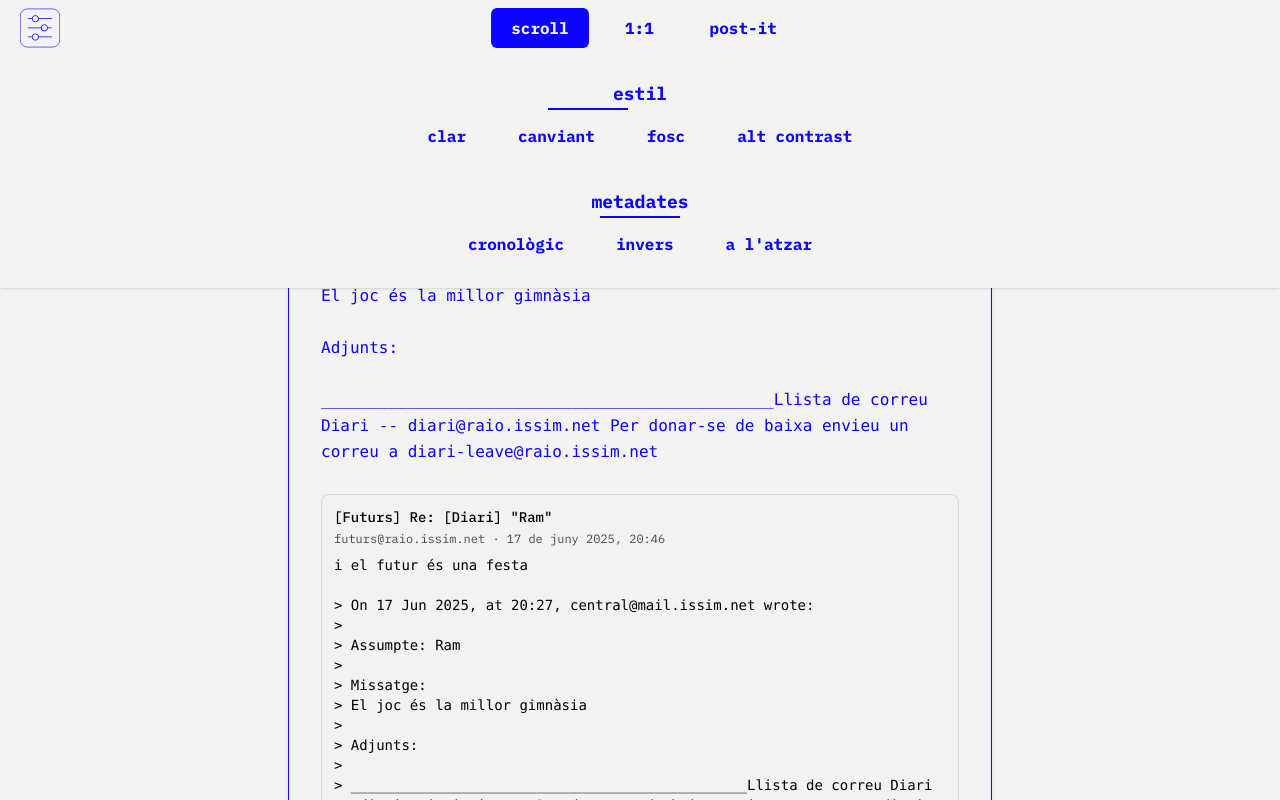
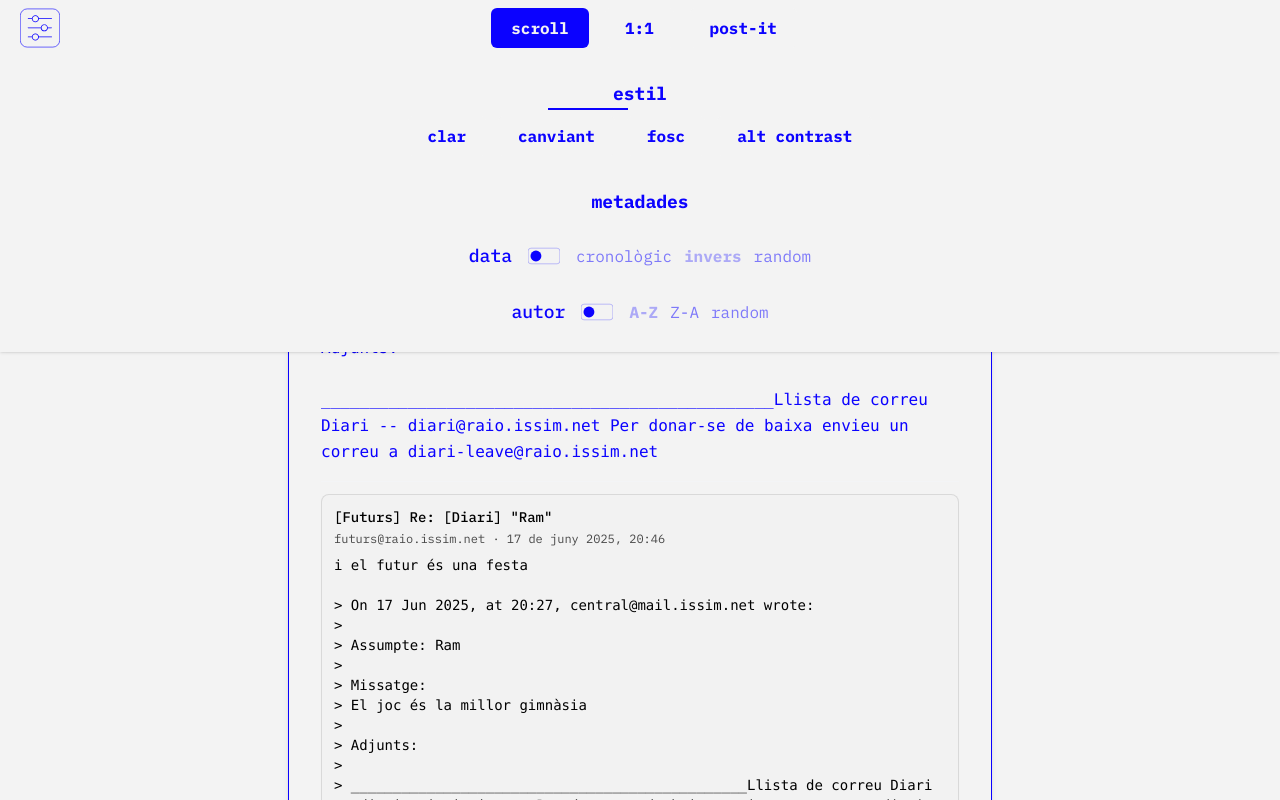
Before and after one commit to Kat-lev/reverbe-frontend, a React (Vite) app: page /style1 in a window 1280 px wide. Both pictures are taken after a click on the button "Toggle navigation and filters". Shown: the top 800 px of the page. Built offline with nearby package versions, Linux system fonts and the light colour scheme; no server answers.

Commit message:
Add Metadata option to Header - not yet functional

```diff
--- a/src/components/Header.jsx
+++ b/src/components/Header.jsx
@@ -2,25 +2,20 @@ import React, { useState } from "react";
 import Navbar from "./Navbar";
 import Button from "./Button";
 import filterIcon from "../assets/filter-icon.svg";
+import toggleOnIcon from "../assets/toggle-on.svg";
+import toggleOffIcon from "../assets/toggle-off.svg";
 import { useTheme } from "../hooks/useThemeContext";
 
 function Header() {
   const [open, setOpen] = useState(false);
-  const [order, setOrder] = useState("newest");
+
   const { theme, setTheme, randomizeColors } = useTheme();
 
-  const getOrderTranslate = () => {
-    switch (order) {
-      case "oldest":
-        return "-translate-x-[6.5rem]";
-      case "newest":
-        return "translate-x-0";
-      case "random":
-        return "translate-x-[6.5rem]";
-      default:
-        return "translate-x-0";
-    }
-  };
+  const [dataEnabled, setDataEnabled] = useState(false);
+  const [authorEnabled, setAuthorEnabled] = useState(false);
+
+  const [dataOrder, setDataOrder] = useState("newest");
+  const [authorOrder, setAuthorOrder] = useState("az");
 
   const getStyleTranslate = () =>
     theme === "canviant" ? "translate-x-[3.25rem]" : "-translate-x-[3.25rem]";
@@ -41,6 +36,7 @@ function Header() {
             <Navbar onLinkClick={() => setOpen(false)} />
           </div>
         )}
+
         <div className="w-10" />
       </div>
 
@@ -48,6 +44,7 @@ function Header() {
         <div className="animate-fade-in-down">
           <div className="flex flex-col items-center justify-center gap-8 p-6">
 
+            {/* ESTIL */}
             <div className="flex flex-col items-center gap-2">
               <span className="text-lg font-bold">estil</span>
               <div className="flex items-center gap-3 relative">
@@ -56,49 +53,116 @@ function Header() {
                     className={`h-0.5 w-20 bg-(--blue) transition-transform duration-300 ${getStyleTranslate()}`}
                   ></div>
                 </div>
-          <Button variant="primary" onClick={() => {setTheme("normal"); }}>
+                <Button variant="primary" onClick={() => setTheme("normal")}>
                   clar
                 </Button>
-          <Button variant="primary" onClick={() => {
+                <Button
+                  variant="primary"
+                  onClick={() => {
                     setTheme("canviant");
                     randomizeColors();
-          }}>
+                  }}
+                >
                   canviant
                 </Button>
-          <Button variant="primary" onClick={() => {setTheme("fosc"); }}>
+                <Button variant="primary" onClick={() => setTheme("fosc")}>
                   fosc
                 </Button>
-          <Button variant="primary" onClick={() => {setTheme("contrast"); }}>
+                <Button variant="primary" onClick={() => setTheme("contrast")}>
                   alt contrast
                 </Button>
               </div>
             </div>
 
+            <div className="flex flex-col items-center gap-6">
+              <span className="text-lg font-bold">metadades</span>
 
+              <div className="flex items-center gap-4">
+                <span className="text-lg font-medium">data</span>
 
-      <div className="flex flex-col items-center gap-2">
-        <span className="text-lg font-bold">metadates</span>
-        <div className="flex items-center gap-3 relative">
-          <div className="absolute -top-2 left-1/2 transform -translate-x-1/2 flex justify-center">
-            <div
-              className={`h-0.5 w-20 bg-(--blue) transition-transform duration-300 ${getOrderTranslate()}`}
-            ></div>
+                <button onClick={() => setDataEnabled(!dataEnabled)}>
+                  <img
+                    src={dataEnabled ? toggleOnIcon : toggleOffIcon}
+                    alt="toggle data metadata"
+                    className="w-8 h-8"
+                  />
+                </button>
+
+                <div className="flex items-center gap-3">
+                  <button
+                    className={`${dataOrder === "oldest" ? "font-bold" : "opacity-50"} ${
+                      !dataEnabled && "opacity-30"
+                    }`}
+                    onClick={() => dataEnabled && setDataOrder("oldest")}
+                  >
+                    cronològic
+                  </button>
+
+                  <button
+                    className={`${dataOrder === "newest" ? "font-bold" : "opacity-50"} ${
+                      !dataEnabled && "opacity-30"
+                    }`}
+                    onClick={() => dataEnabled && setDataOrder("newest")}
+                  >
+                    invers
+                  </button>
+
+                  <button
+                    className={`${dataOrder === "random" ? "font-bold" : "opacity-50"} ${
+                      !dataEnabled && "opacity-30"
+                    }`}
+                    onClick={() => dataEnabled && setDataOrder("random")}
+                  >
+                    random
+                  </button>
                 </div>
-          <Button variant="primary" onClick={() => setOrder("oldest")}>
-            cronològic
-          </Button>
-          <Button variant="primary" onClick={() => setOrder("newest")}>
-            invers
-          </Button>
-          <Button variant="primary" onClick={() => setOrder("random")}>
-            a l&apos;atzar
-          </Button>
+              </div>
+
+              <div className="flex items-center gap-4">
+                <span className="text-lg font-medium">autor</span>
+
+                <button onClick={() => setAuthorEnabled(!authorEnabled)}>
+                  <img
+                    src={authorEnabled ? toggleOnIcon : toggleOffIcon}
+                    alt="toggle author metadata"
+                    className="w-8 h-8"
+                  />
+                </button>
+
+                <div className="flex items-center gap-3">
+                  <button
+                    className={`${authorOrder === "az" ? "font-bold" : "opacity-50"} ${
+                      !authorEnabled && "opacity-30"
+                    }`}
+                    onClick={() => authorEnabled && setAuthorOrder("az")}
+                  >
+                    A-Z
+                  </button>
+
+                  <button
+                    className={`${authorOrder === "za" ? "font-bold" : "opacity-50"} ${
+                      !authorEnabled && "opacity-30"
+                    }`}
+                    onClick={() => authorEnabled && setAuthorOrder("za")}
+                  >
+                    Z-A
+                  </button>
+
+                  <button
+                    className={`${authorOrder === "random" ? "font-bold" : "opacity-50"} ${
+                      !authorEnabled && "opacity-30"
+                    }`}
+                    onClick={() => authorEnabled && setAuthorOrder("random")}
+                  >
+                    random
+                  </button>
                 </div>
               </div>
             </div>
+
+          </div>
         </div>
       )}
-
     </header>
   );
 }
```
Lines whose indentation alone changed are shown as unchanged.
